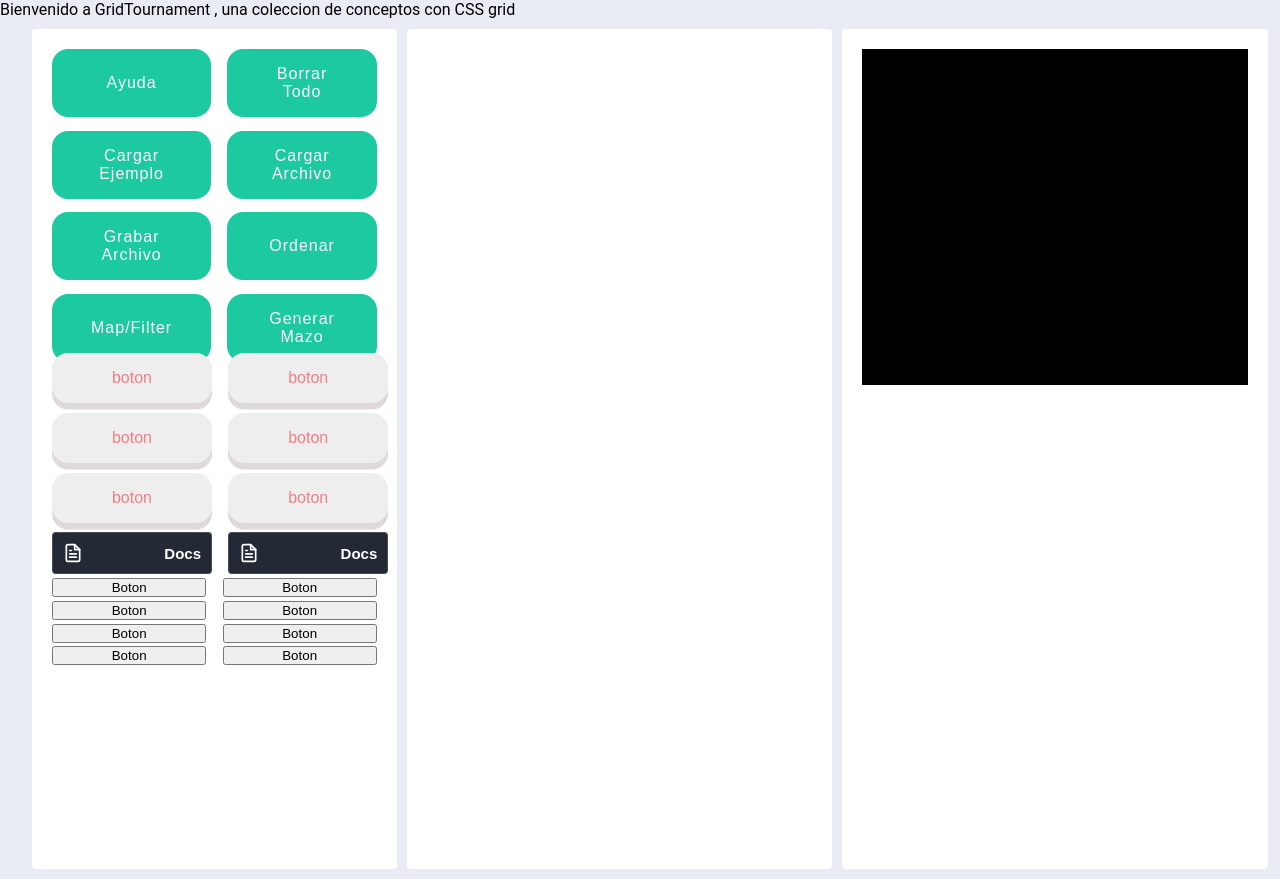
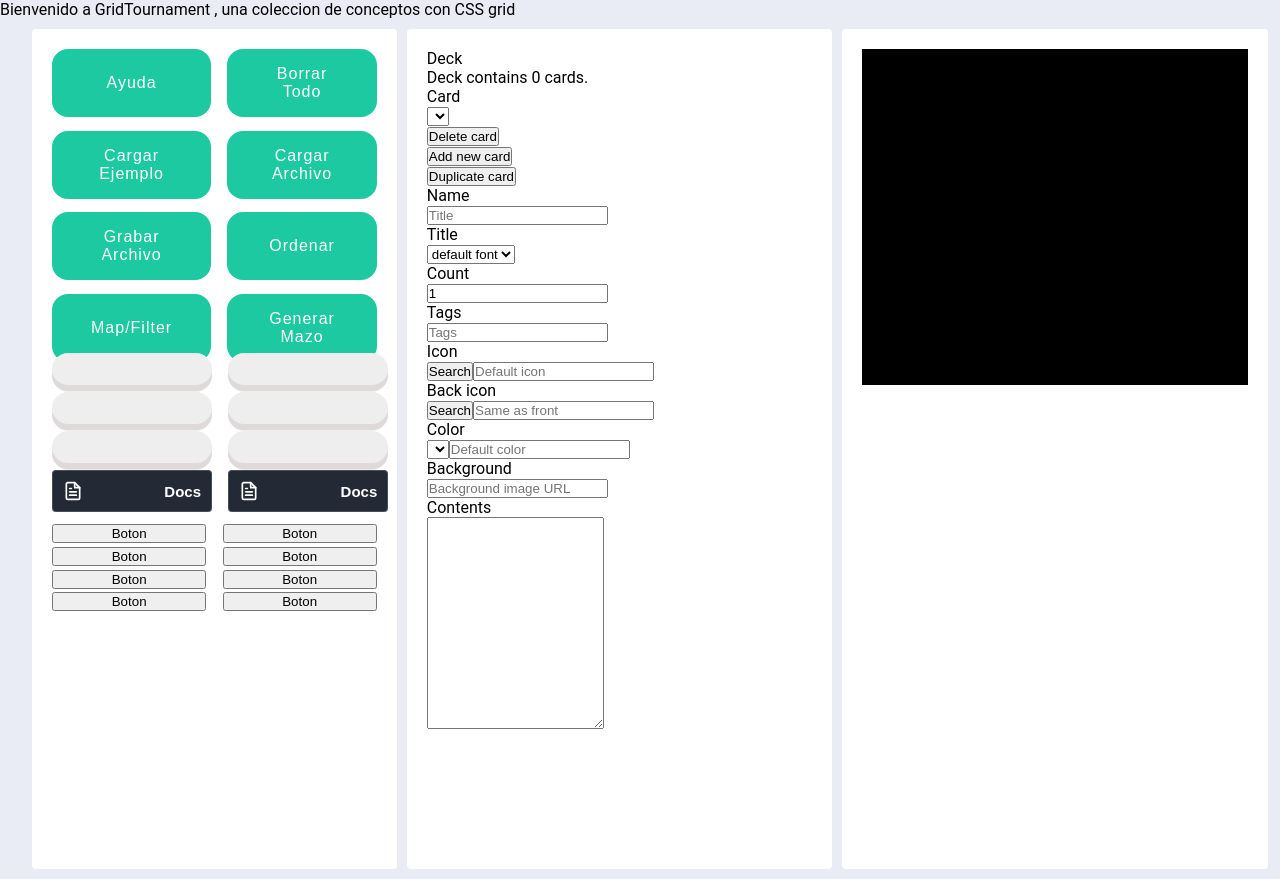
Before and after one commit to sebastiap/GridTournament, a React (Create React App) app: page /cardGenerator in a window 1280 px wide. Built offline with nearby package versions, Linux system fonts and the light colour scheme.

Commit message:
added form for CardGenerator

```diff
--- a/src/components/common/SimpleButton.jsx
+++ b/src/components/common/SimpleButton.jsx
@@ -4,7 +4,7 @@ import bttClasses from './SimpleButton.module.css';
 function SimpleButton(props) {
     return (
         <>
-        <button className={bttClasses.button} onClick={props.onClick}>boton</button>
+        <button className={bttClasses.button} onClick={props.onClick}>{props.buttonName}</button>
         </>
     )
 }
--- a/src/components/pages/cardGen/cardGen.jsx
+++ b/src/components/pages/cardGen/cardGen.jsx
@@ -46,7 +46,111 @@ function CardGen() {
                 </div>
             </div>
             <div className={genClasses.form}>
-            <div className={genClasses.formbox}></div>
+            <div className={genClasses.formbox}>
+            <form class="form-horizontal" role="form">
+                    <div class="form-group">
+                        <label for="selected-card" class="col-sm-2 control-label">Deck</label>
+                        <div class="col-sm-10">
+                            <p class="form-control-static" id="total_card_count">Deck contains 0 cards.</p>
+                        </div>
+                    </div>
+                    <div class="form-group">
+                        <label for="selected-card" class="col-sm-2 control-label">Card</label>
+                        <div class="col-sm-10">
+                            <select class="form-control" id="selected-card"></select>
+                        </div>
+                    </div>
+                    <div class="form-group">
+                        <label class="col-sm-2 control-label"></label>
+                        <div class="col-sm-4">
+                            <button type="button" class="btn btn-danger btn-block" id="button-delete-card">Delete card</button>
+                        </div>
+                        <div class="col-sm-3">
+                            <button type="button" class="btn btn-primary btn-block" id="button-add-card">Add new card</button>
+                        </div>
+                        <div class="col-sm-3">
+                            <button type="button" class="btn btn-primary btn-block" id="button-duplicate-card">Duplicate card</button>
+                        </div>
+                    </div>
+                    <div class="form-group">
+                        <label for="card-title" class="col-sm-2 control-label">Name</label>
+                        <div class="col-sm-10">
+                            <input type="text" id="card-title" class="form-control" placeholder="Title"/>
+                        </div>
+                    </div>
+                    <div class="form-group">
+                        <label for="card-title-size" class="col-sm-2 control-label">Title</label>
+                        <div class="col-sm-10">
+                            <select class="form-control" id="card-title-size" data-property="title_size">
+                                <option value="" selected>default font</option>
+                                <option value="16">16pt font</option>
+                                <option value="15">15pt font</option>
+                                <option value="14">14pt font</option>
+                                <option value="13">13pt font</option>
+                                <option value="12">12pt font</option>
+                                <option value="11">11pt font</option>
+                                <option value="10">10pt font</option>
+                            </select>
+                        </div>
+                    </div>
+                    <div class="form-group">
+                        <label for="card-count" class="col-sm-2 control-label">Count</label>
+                        <div class="col-sm-10">
+                            <input type="number" id="card-count" class="form-control" placeholder="Count" data-property="count" value="1"/>
+                        </div>
+                    </div>
+                    <div class="form-group">
+                        <label for="card-tags" class="col-sm-2 control-label">Tags</label>
+                        <div class="col-sm-10">
+                            <input type="text" id="card-tags" class="form-control" placeholder="Tags"/>
+                        </div>
+                    </div>
+                    <div class="form-group">
+                        <label for="card-icon" class="col-sm-2 control-label">Icon</label>
+                        <div class="col-sm-10">
+                            <div class="input-group">
+                                <span class="input-group-btn">
+                                    <button class="btn btn-default icon-select-button" type="button">Search</button>
+                                </span>
+                                <input type="text" id="card-icon" class="form-control icon-list" placeholder="Default icon" data-property="icon"/>
+                            </div>
+                        </div>
+                    </div>
+                    <div class="form-group">
+                        <label for="card-icon-back" class="col-sm-2 control-label">Back icon</label>
+                        <div class="col-sm-10">
+                            <div class="input-group">
+                                <span class="input-group-btn">
+                                    <button class="btn btn-default icon-select-button" type="button">Search</button>
+                                </span>
+                                <input type="text" id="card-icon-back" class="form-control icon-list" placeholder="Same as front" data-property="icon_back"/>
+                            </div>
+                        </div>
+                    </div>
+                    <div class="form-group">
+                        <label for="card-color" class="col-sm-2 control-label">Color</label>
+                        <div class="col-sm-10">
+                            <div class="input-group">
+                                <select id="card_color_selector" class="colorselector-data"></select>
+                                <input type="text" id="card-color" class="form-control" placeholder="Default color" data-property="color"/>
+                            </div>
+                        </div>
+                    </div>
+                    <div class="form-group">
+                        <label for="card-background" class="col-sm-2 control-label">Background</label>
+                        <div class="col-sm-10">
+                            <input type="text" id="card-background" class="form-control" placeholder="Background image URL" data-property="background_image"/>
+                        </div>
+                    </div>
+                    <div class="form-group">
+                        <label for="card-contents" class="col-sm-2 control-label">Contents</label>
+                        <div class="col-sm-10">
+                            <textarea class="form-control" rows="14" id="card-contents"></textarea>
+                        </div>
+                    </div>
+                </form>
+
+            </div>
             </div>
             <div className={genClasses.preview}>
             <div className={genClasses.card} ></div>
```
